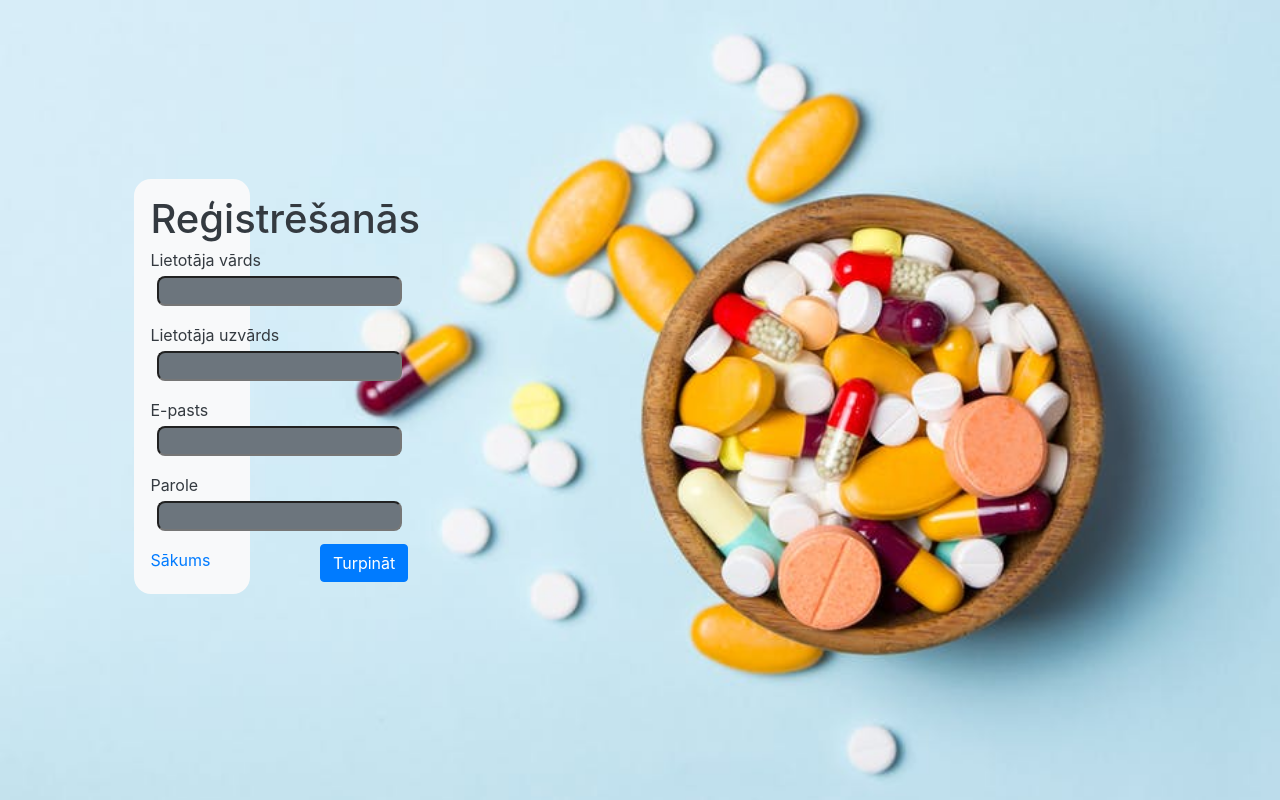
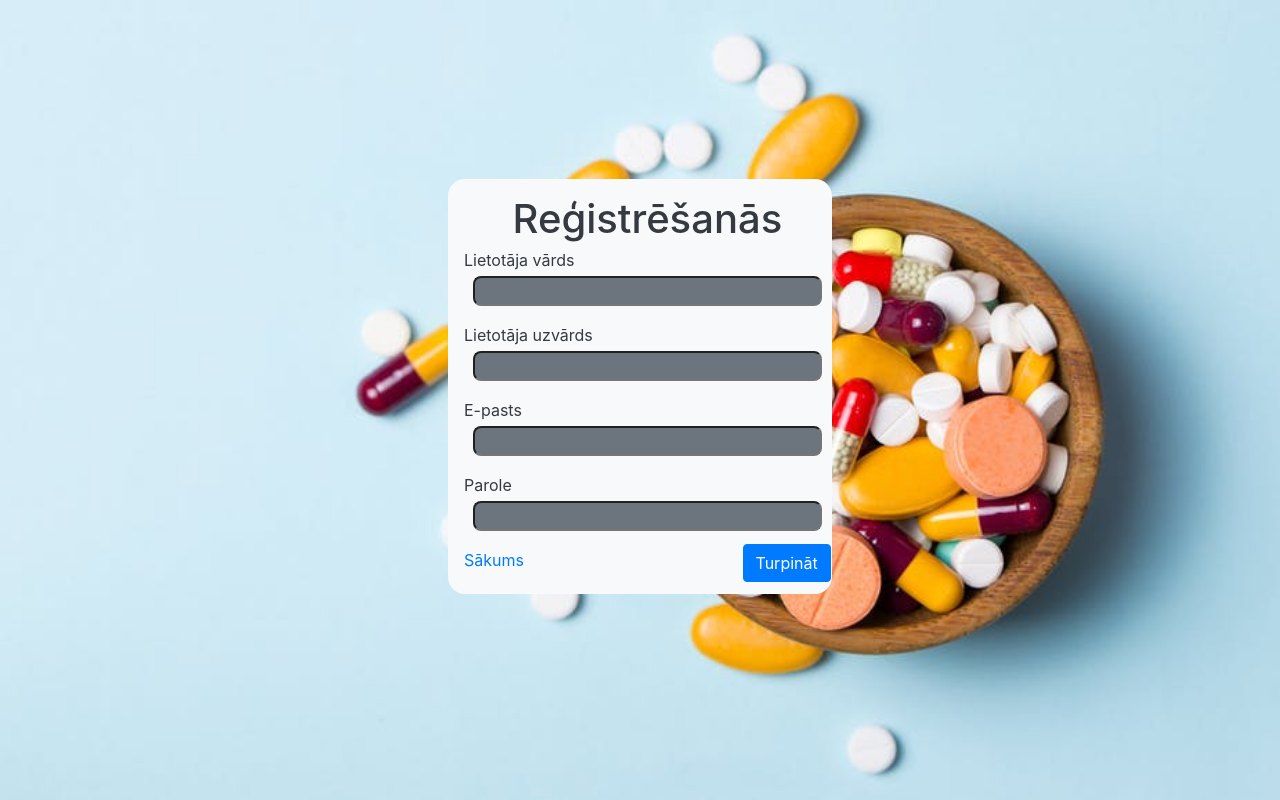
Before and after one commit to rvtprog-2020/dp22-5grupa-medicina, a Flask app: page /register in a window 1280 px wide. Run offline with Flask 2, Linux system fonts and the light colour scheme.

Commit message:
fixed the registration page's div

```diff
--- a/static/css/SecondPage.css
+++ b/static/css/SecondPage.css
@@ -42,7 +42,7 @@ background-size: cover;
     display: flex;
     align-items: center;
     justify-content: center;
-    width:30%
+    width:100%
 }
 
 #textfield{
```
